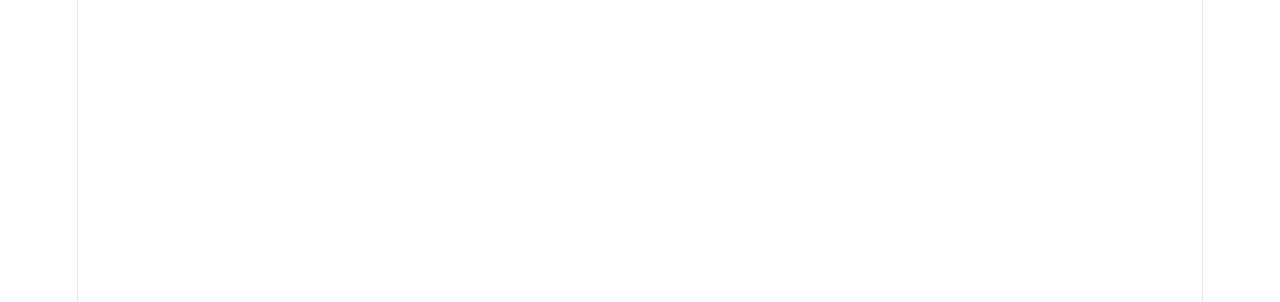
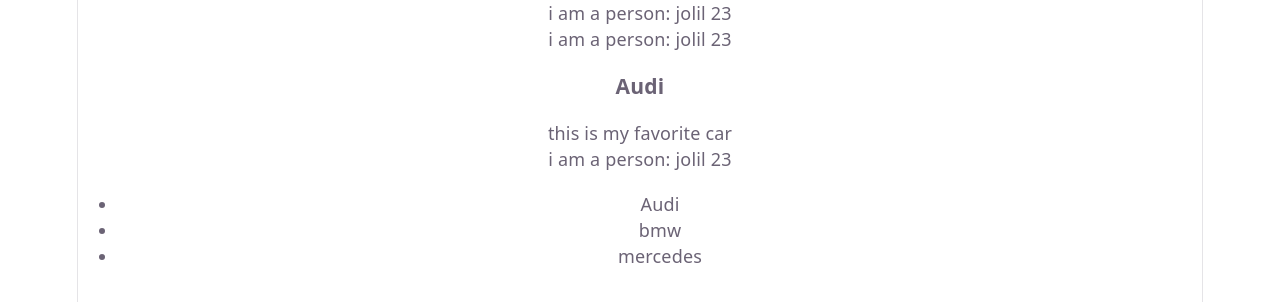
Before and after one commit to zisanahmed97/explore-core-react-restart, a React (Vite) app: page / in a window 1280 px wide. Shown: the top 302 px of the page. Built offline with nearby package versions, Linux system fonts and the light colour scheme.

Commit message:
created first component

```diff
--- a/src/App.jsx
+++ b/src/App.jsx
@@ -6,11 +6,43 @@ function App() {
 
   return (
     <>
-
-
+      <Person></Person>
+      <Person></Person>
+      <Car></Car>
+      <Person></Person>
+       <Carlist></Carlist>
 
     </>
   )
 }
 
+function Person(){
+  const name = "jolil";
+  const age= 23;
+  return(
+    <p>i am a person: {name} {age}</p>
+  )
+}
+
+function Car(){
+  return(
+    <div>
+      <h3>Audi</h3>
+      <p>this is my favorite car</p>
+    </div>
+  )
+}
+
+function Carlist(){
+  return(
+    <div>
+      <ul>
+        <li>Audi</li>
+        <li>bmw</li>
+        <li>mercedes</li>
+      </ul>
+    </div>
+  )
+}
+
 export default App
```
